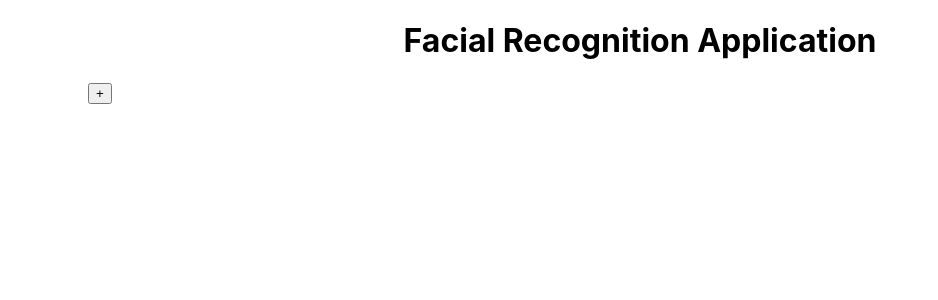
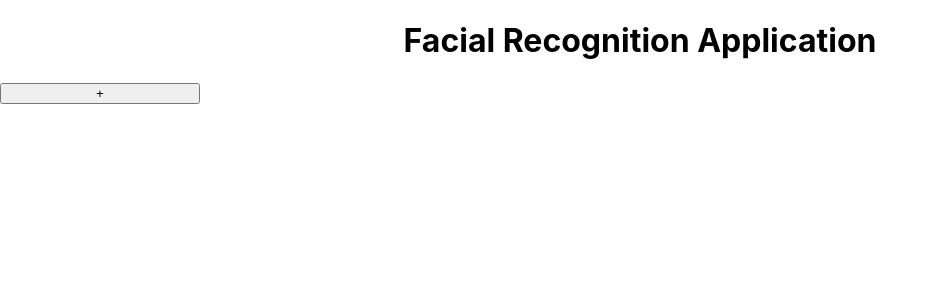
Before and after one commit to Ajai-Singh/FacialRecognitionApplication, a React (Create React App) app: page / in a window 1280 px wide. Shown: the top 300 px of the page, without its empty margins (0-938 px from the left). Built offline with nearby package versions, Linux system fonts and the light colour scheme.

Commit message:
making plus button width same as sidebar width for consistency

```diff
--- a/src/App.css
+++ b/src/App.css
@@ -33,6 +33,7 @@
 .upload-btn-wrapper {
   position: relative;
   overflow: hidden;
+  width: 200px;
   display: inline-block;
 }
 
```
